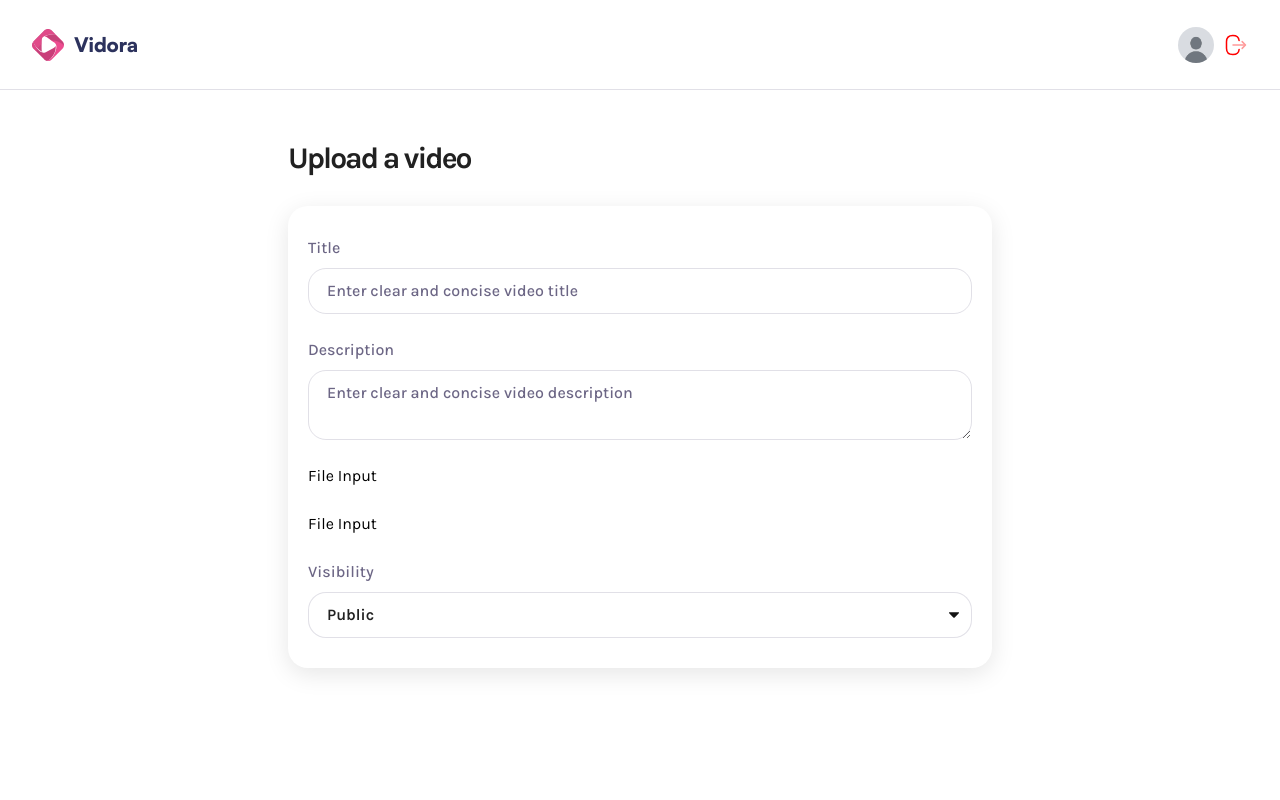
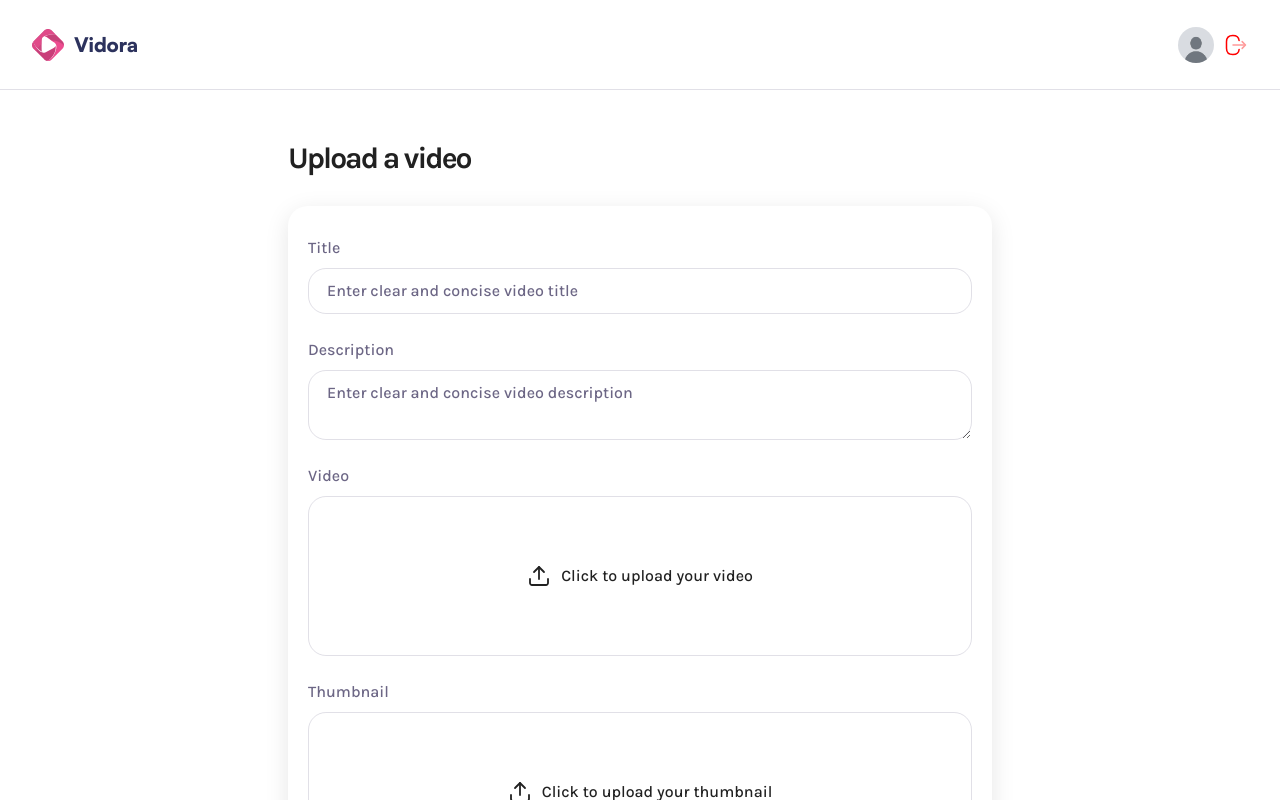
Before and after one commit to ratishjain12/Vidora, a Next.js app: page /upload in a window 1280 px wide. Shown: the top 800 px of the page. Built offline with nearby package versions, Linux system fonts and the light colour scheme.

Commit message:
upload form

```diff
--- a/app/(auth)/sign-in/page.tsx
+++ b/app/(auth)/sign-in/page.tsx
@@ -1,5 +1,5 @@
 "use client";
-import { authClient } from "@/lib/auth-client";
+import { authClient } from "@/lib/auth/auth-client";
 import Image from "next/image";
 import Link from "next/link";
 import React from "react";
--- a/app/(root)/upload/page.tsx
+++ b/app/(root)/upload/page.tsx
@@ -1,7 +1,9 @@
 "use client";
 import FileInput from "@/components/Form/FileInput";
 import FormField from "@/components/Form/FormField";
-import React, { ChangeEvent, useState } from "react";
+import { MAX_THUMBNAIL_SIZE, MAX_VIDEO_SIZE } from "@/constants";
+import { useFileInput } from "@/lib/hooks/useFileInput";
+import React, { ChangeEvent, FormEvent, useState } from "react";
 
 const Page = () => {
   const [formData, setFormData] = useState({
@@ -9,22 +11,50 @@
     description: "",
     visibility: "",
   });
+
+  const [isSubmitting, setIsSubmitting] = useState(false);
   const [error, setError] = useState<string | null>(null);
+
+  const video = useFileInput(MAX_VIDEO_SIZE);
+  const thumbnail = useFileInput(MAX_THUMBNAIL_SIZE);
 
   const handleInputChange = (
     e: ChangeEvent<HTMLInputElement | HTMLTextAreaElement | HTMLSelectElement>
   ) => {
     const { name, value } = e.target;
-    console.log(value);
     setFormData((prev) => ({ ...prev, [name]: value }));
   };
+
+  const handleSubmit = async (e: FormEvent) => {
+    e.preventDefault();
+    setIsSubmitting(true);
+
+    try {
+      if (!video.file || !thumbnail.file) {
+        setError("Please upload a video and thumbnail");
+        return;
+      }
+      if (!formData.title || !formData.description) {
+        setError("Please fill in all the fields");
+        return;
+      }
+    } catch (error) {
+      console.log("Error uploading video", error);
+    } finally {
+      setIsSubmitting(false);
+    }
+  };
+
   return (
     <div className="wrapper-md upload-page">
       <h1>Upload a video</h1>
 
       {error && <div className="error">{error}</div>}
 
-      <form className="rounded-20 shadow-10 gap-6 w-full flex flex-col px-5 py-7.5">
+      <form
+        className="rounded-20 shadow-10 gap-6 w-full flex flex-col px-5 py-7.5"
+        onSubmit={handleSubmit}
+      >
         <FormField
           id="title"
           label="Title"
@@ -42,8 +72,30 @@
           as="textarea"
           onChange={handleInputChange}
         />
-        <FileInput />
-        <FileInput />
+        <FileInput
+          id="video"
+          label="Video"
+          accept="video/*"
+          file={video.file}
+          previewUrl={video.previewUrl}
+          inputRef={video.inputRef}
+          onChange={video.handleFileChange}
+          onReset={video.resetFile}
+          type="video"
+        />
+
+        <FileInput
+          id="thumbnail"
+          label="Thumbnail"
+          accept="image/*"
+          file={thumbnail.file}
+          previewUrl={thumbnail.previewUrl}
+          inputRef={thumbnail.inputRef}
+          onChange={thumbnail.handleFileChange}
+          onReset={thumbnail.resetFile}
+          type="image"
+        />
+
         <FormField
           id="visibility"
           label="Visibility"
@@ -56,6 +108,10 @@
             { value: "private", label: "Private" },
           ]}
         />
+
+        <button type="submit" disabled={isSubmitting} className="submit-button">
+          {isSubmitting ? "Uploading..." : "Upload your video"}
+        </button>
       </form>
     </div>
   );
--- a/app/api/auth/[...all]/route.ts
+++ b/app/api/auth/[...all]/route.ts
@@ -1,4 +1,4 @@
-import { auth } from "@/lib/auth";
+import { auth } from "@/lib/auth/auth";
 import { toNextJsHandler } from "better-auth/next-js";
 
 export const { GET, POST } = toNextJsHandler(auth.handler);
--- a/components/Form/FileInput.tsx
+++ b/components/Form/FileInput.tsx
@@ -1,7 +1,58 @@
+import Image from "next/image";
 import React from "react";
 
-const FileInput = () => {
-  return <div>File Input</div>;
+const FileInput = ({
+  id,
+  label,
+  accept,
+  file,
+  previewUrl,
+  inputRef,
+  onChange,
+  onReset,
+  type,
+}: FileInputProps) => {
+  return (
+    <div className="file-input">
+      <label htmlFor={id}>{label}</label>
+      <input
+        type="file"
+        id={id}
+        ref={inputRef}
+        accept={accept}
+        hidden
+        onChange={onChange}
+      />
+      {!previewUrl ? (
+        <figure onClick={() => inputRef.current?.click()}>
+          <Image
+            src="/assets/icons/upload.svg"
+            alt="upload"
+            width={24}
+            height={24}
+          />
+          <p>Click to upload your {id}</p>
+        </figure>
+      ) : (
+        <div>
+          {type === "video" ? (
+            <video src={previewUrl} controls />
+          ) : (
+            <Image src={previewUrl} alt="preview" fill />
+          )}
+          <button type="button" onClick={onReset}>
+            <Image
+              src="/assets/icons/close.svg"
+              alt="close"
+              width={16}
+              height={16}
+            />
+          </button>
+          <p>{file?.name}</p>
+        </div>
+      )}
+    </div>
+  );
 };
 
 export default FileInput;
--- /dev/null
+++ b/lib/hooks/useFileInput.tsx
@@ -0,0 +1,53 @@
+import { ChangeEvent, useRef, useState } from "react";
+
+export const useFileInput = (maxSize: number) => {
+  const [file, setFile] = useState<File | null>(null);
+  const [previewUrl, setPreviewUrl] = useState<string | null>("");
+  const [duration, setDuration] = useState<number | null>(0);
+
+  const inputRef = useRef<HTMLInputElement>(null);
+
+  const handleFileChange = (e: ChangeEvent<HTMLInputElement>) => {
+    const file = e.target.files?.[0];
+    if (file) {
+      if (file.size > maxSize) {
+        return;
+      }
+
+      if (previewUrl) URL.revokeObjectURL(previewUrl);
+
+      setFile(file);
+
+      const objectUrl = URL.createObjectURL(file);
+      setPreviewUrl(objectUrl);
+
+      if (file.type.startsWith("video")) {
+        const video = document.createElement("video");
+        video.preload = "metadata";
+        video.onloadedmetadata = () => {
+          if (isFinite(video.duration) && video.duration > 0) {
+            setDuration(Math.round(video.duration));
+          } else {
+            setDuration(0);
+          }
+
+          URL.revokeObjectURL(video.src);
+        };
+
+        video.src = objectUrl;
+      }
+    }
+  };
+
+  const resetFile = () => {
+    setFile(null);
+    setPreviewUrl(null);
+    setDuration(0);
+
+    if (inputRef.current) {
+      inputRef.current.value = "";
+    }
+  };
+
+  return { file, previewUrl, duration, inputRef, handleFileChange, resetFile };
+};
--- a/middleware.ts
+++ b/middleware.ts
@@ -1,5 +1,5 @@
 import { NextRequest, NextResponse } from "next/server";
-import { auth } from "./lib/auth";
+import { auth } from "./lib/auth/auth";
 import { headers } from "next/headers";
 
 export async function middleware(request: NextRequest) {
```
Also changed, not shown: lib/auth/auth-client.ts (renamed from lib/auth-client.ts), lib/auth/auth.ts (renamed from lib/auth.ts).
